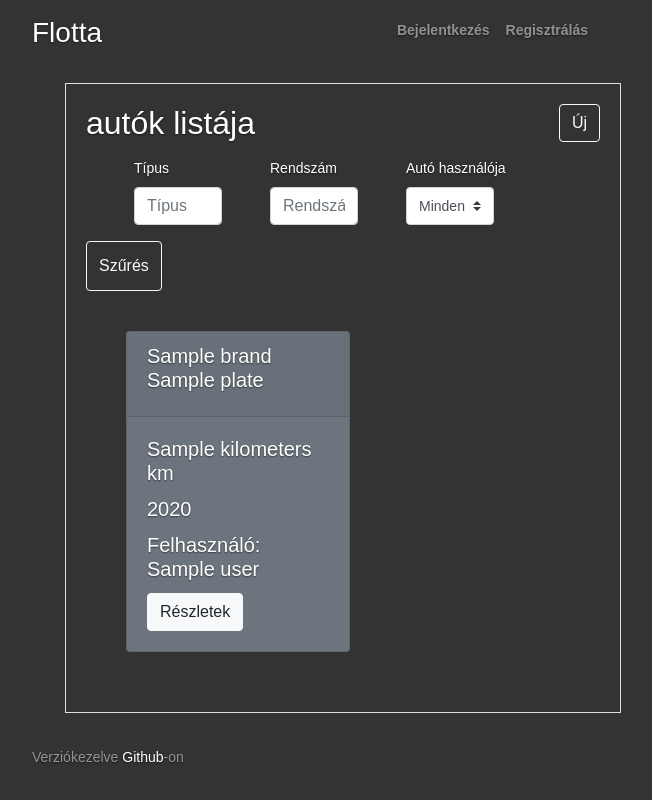
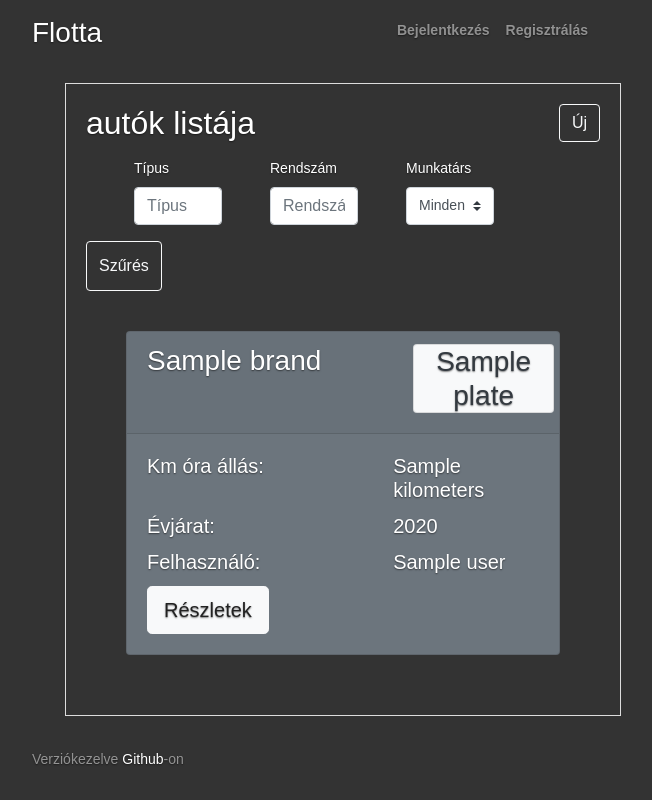
Before and after one commit to IcySmoke/Terran_proba, a PHP site: template application/view/car/index.php in a window 1280 px wide. Shown: the whole page, without its empty margins (330-982 px from the left). Run offline with PHP 8.4, Linux system fonts and the light colour scheme; the visitor is signed in with stand-in values (Sample User, id 1); the template is opened without the code that fills it: most values are stand-ins (such as "Sample title", 1, 10 or a date in 2020); some libraries are stand-ins or nearby versions.

Commit message:
some design

```diff
--- a/application/view/_templates/admin_header.php
+++ b/application/view/_templates/admin_header.php
@@ -12,8 +12,8 @@
 </head>
 <body>
 
-    <div class="d-flex p-3 mx-auto flex-column" style="max-height: 100px;">
-        <div class="cover-container d-flex p-3 mx-auto flex-column col-xl-12">
+    <div class="d-flex p-3 mx-auto flex-column"">
+        <div class="cover-container d-flex p-3 mx-auto flex-column col-xl-12" style="max-height: 100px;>
             <header class="masthead">
                 <div class="inner">
                     <h3 class="masthead-brand">Flotta</h3>
--- a/application/view/car/_components/_card.php
+++ b/application/view/car/_components/_card.php
@@ -1,15 +1,32 @@
-<div class="card text-white bg-secondary m-3" style="width: 14rem;">
+<div class="card text-white bg-secondary m-3" style="width: 30rem;">
     <div class="card-header">
-        <h5 class="card-title"><?= $car->brand ?> <?= $car->plate ?></h5>
+        <div class="row">
+            <h3 class="col-8"><?php echo $car->brand ?></h3>
+            <h3 class="col-4 card bg-light text-dark text-center"><?php echo $car->plate ?></h3>
+        </div>
     </div>
     <div class="card-body">
-        <h5 class="card-title"><?= $car->kilometers ?> km</h5>
-        <h5 class="card-title"><?= $car->year ?></h5>
+
+        <div class="row mb-1">
+            <h5 class="col-7">Km óra állás:</h5>
+            <h5 class="col-5"><?php echo $car->kilometers ?></h5>
+        </div>
+
+        <div class="row mb-1">
+            <h5 class="col-7">Évjárat:</h5>
+            <h5 class="col-5"><?php echo $car->year ?></h5>
+        </div>
+
         <?php if($_SESSION['admin']){ ?>
-            <h5 class="card-title">Felhasználó: <?= $car->user ?></h5>
+            <div class="row mb-1">
+                <h5 class="col-7">Felhasználó:</h5>
+                <h5 class="col-5"><?php echo $car->user ?></h5>
+            </div>
         <?php } ?>
-        <a href="<?php echo URL; ?>car/edit?id=<?php echo $car->id ?>">
-            <button type="button" class="btn btn-light">Részletek</button>
-        </a>
+
+        <div class="row mx-auto">
+            <a href="<?php echo URL; ?>car/edit?id=<?php echo $car->id ?>" class="btn btn-light btn-lg" >Részletek</a>
+        </div>
+
     </div>
 </div>
--- a/application/view/car/index.php
+++ b/application/view/car/index.php
@@ -1,4 +1,4 @@
-<div  class="container container">
+<div class="container">
 
     <div class="row">
         <div class="col mb-3">
@@ -30,7 +30,7 @@
             if($_SESSION['admin']){
                 ?>
                 <div class="col-3 mb-3">
-                    <label for="user">Autó használója</label>
+                    <label for="user">Munkatárs</label>
                     <select class="custom-select d-block col-md-10" name="filter_user" id="user">
                         <option value="0">Mindenki</option>
                         <?php
--- a/application/view/user/index.php
+++ b/application/view/user/index.php
@@ -2,11 +2,12 @@
 
     <div class="row">
         <div class="col">
-            <h2 class="masthead-brand">munkatársak listája</h2>
+            <h2 class="masthead-brand">munkatársak</h2>
         </div>
     </div>
 
-    <div class="row m-4">
+    <div class="row m-4" style="min-width: 600px;">
+
         <?php if($users){ ?>
             <?php foreach ($users as $user){ ?>
                 <?php include '_components/_card.php'; ?>
```
Also changed, not shown: application/view/user/_components/_card.php (+24 -8 lines).
